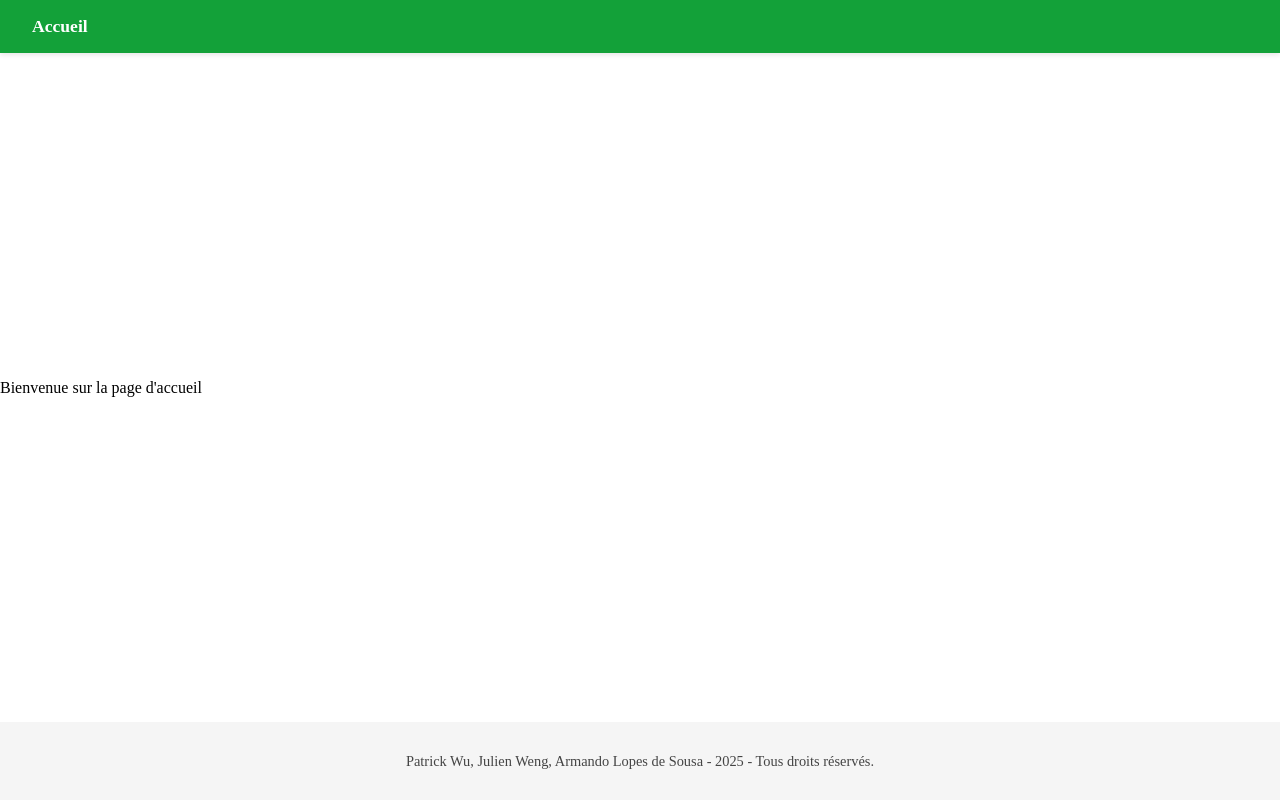
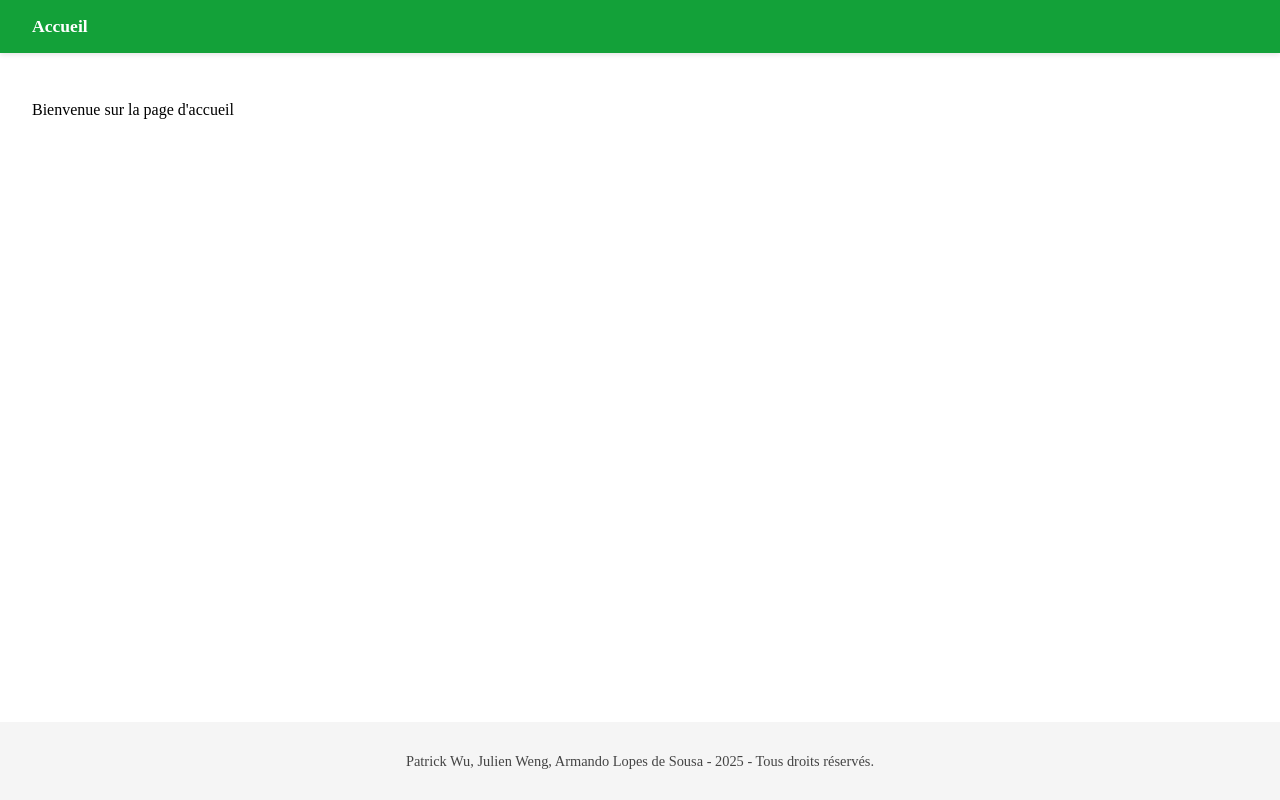
Before and after one commit to GeratorWu/TP3-vue-oauth-microsoft-graph, a Vue app: page / in a window 1280 px wide. Built offline with nearby package versions, Linux system fonts and the light colour scheme.

Commit message:
Ex 6: create BaseLayout that uses slot API

```diff
--- a/src/App.vue
+++ b/src/App.vue
@@ -1,23 +1,21 @@
 <template>
   <div class="mainPage">
-    <BaseHeader />
+    <BaseLayout>
     <HomePage />
-    <BaseFooter />
+  </BaseLayout>
   </div>
 </template>
 
 <script>
 
 import HomePage from './components/HomePage.vue'
-import BaseHeader from './components/BaseHeader.vue'
-import BaseFooter from './components/BaseFooter.vue'
+import BaseLayout from './components/BaseLayout.vue'
 
 export default {
   name: 'App',
   components: {
     HomePage,
-    BaseHeader,
-    BaseFooter
+    BaseLayout
   }
 }
 </script>
@@ -28,11 +26,4 @@ body {
   padding: 0;
 }
 
-.mainPage{
-  display: flex;
-  flex-direction: column;
-  justify-content: space-between;
-  min-height: 100vh;
-}
-
 </style>
--- a/src/components/BaseFooter.vue
+++ b/src/components/BaseFooter.vue
@@ -1,4 +1,3 @@
-<!-- src/components/HomePage.vue -->
 <template>
   <footer>
     <p>Patrick Wu, Julien Weng, Armando Lopes de Sousa - 2025 - Tous droits réservés.</p>
--- a/src/components/BaseHeader.vue
+++ b/src/components/BaseHeader.vue
@@ -1,4 +1,3 @@
-<!-- src/components/HomePage.vue -->
 <template>
     <header>
         <nav>
--- /dev/null
+++ b/src/components/BaseLayout.vue
@@ -0,0 +1,36 @@
+<template>
+  <div id="layout">
+    <BaseHeader />
+    <main>
+      <slot />
+    </main>
+    <BaseFooter />
+  </div>
+</template>
+
+<script>
+import BaseHeader from './BaseHeader.vue'
+import BaseFooter from './BaseFooter.vue'
+
+export default {
+  name: 'BaseLayout',
+  components: {
+    BaseHeader,
+    BaseFooter
+  }
+}
+</script>
+
+<style scoped>
+#layout {
+  display: flex;
+  flex-direction: column;
+  justify-content: space-between;
+  min-height: 100vh;
+}
+
+main {
+  flex: 1;
+  padding: 2rem;
+}
+</style>
--- a/src/components/HomePage.vue
+++ b/src/components/HomePage.vue
@@ -1,4 +1,3 @@
-<!-- src/components/HomePage.vue -->
 <template>
   <div class="homePage">
     <p>Bienvenue sur la page d'accueil</p>
```
